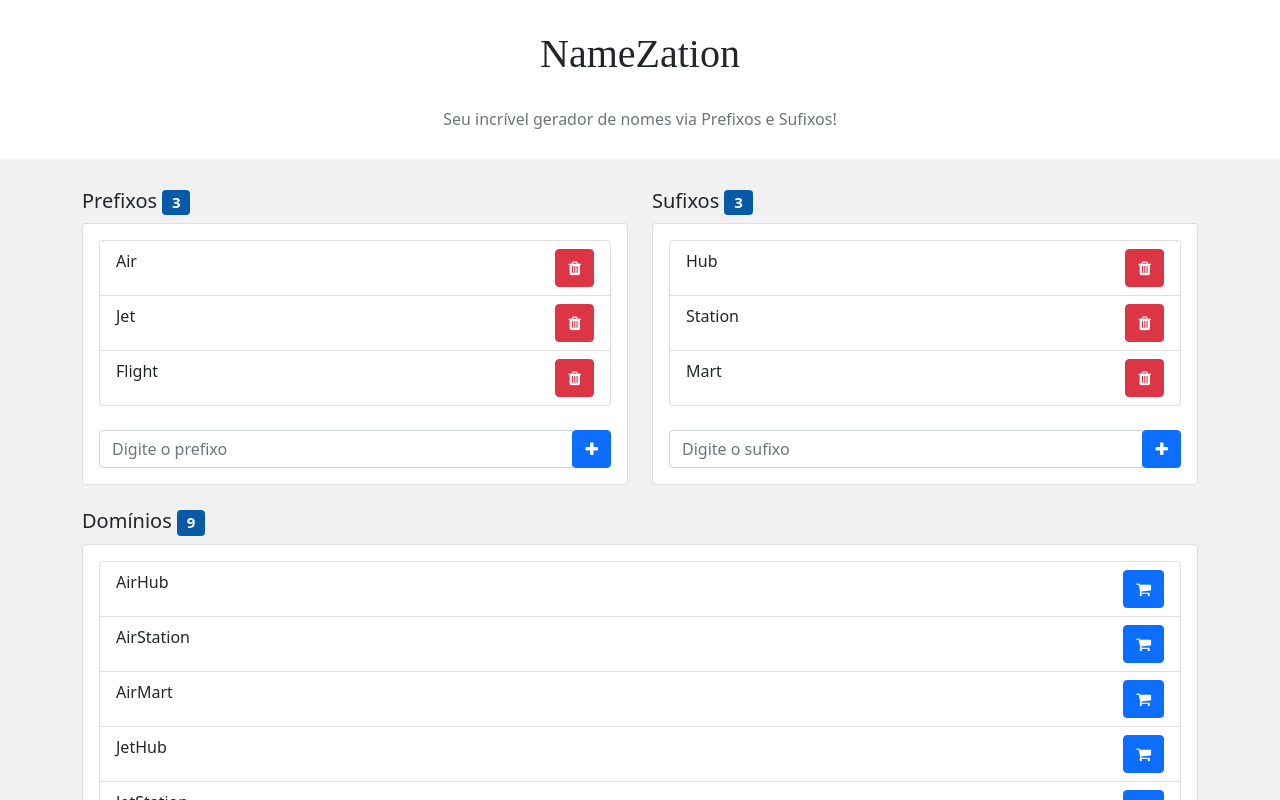
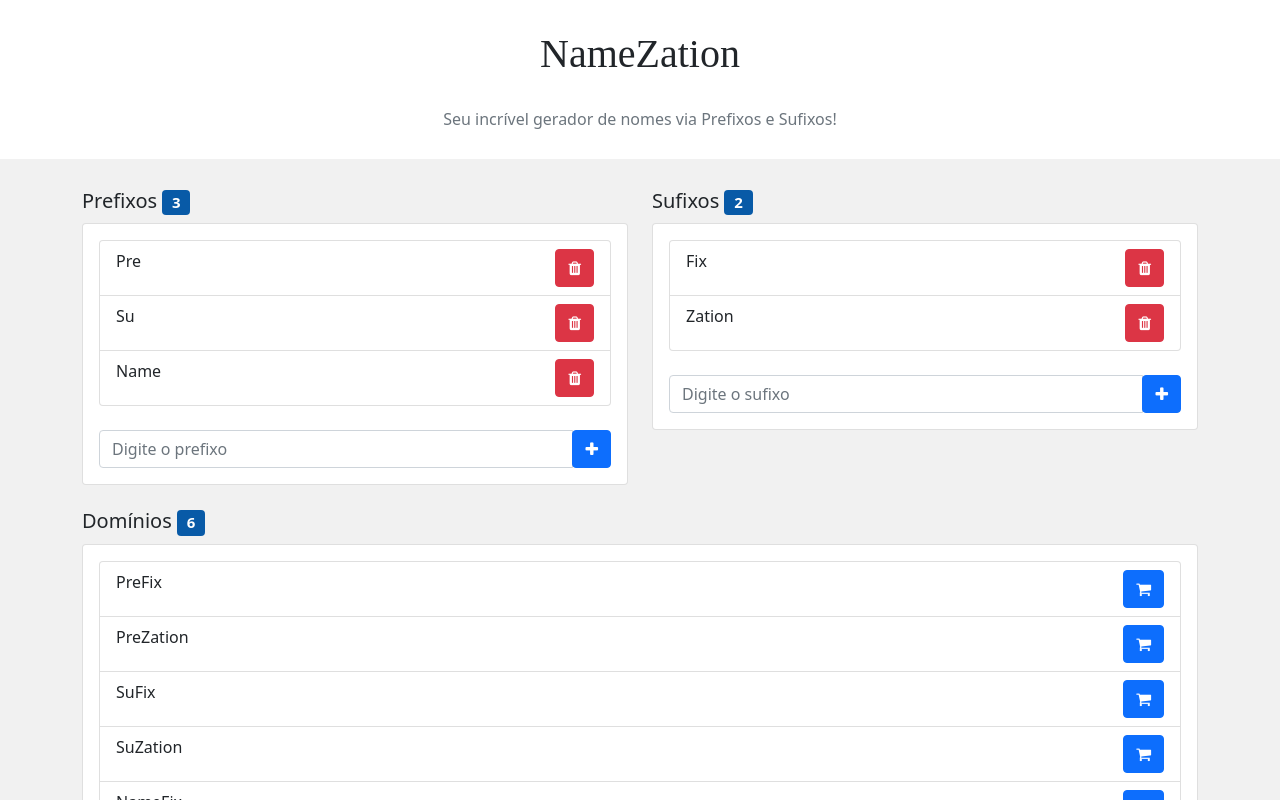
Before and after one commit to IN0C3NC10/NameZation, a Vue app: page / in a window 1280 px wide. Shown: the top 800 px of the page. Built offline with nearby package versions, Linux system fonts and the light colour scheme.

Commit message:
data initial change

```diff
--- a/src/App.vue
+++ b/src/App.vue
@@ -106,8 +106,8 @@ export default {
         return {
             prefix: "",
             sufix: "",
-            prefixes: ["Air", "Jet", "Flight"],
-            sufixes: ["Hub", "Station", "Mart"],
+            prefixes: ["Pre","Su","Name"],
+            sufixes: ["Fix", "Zation"],
         };
     },
 
```
